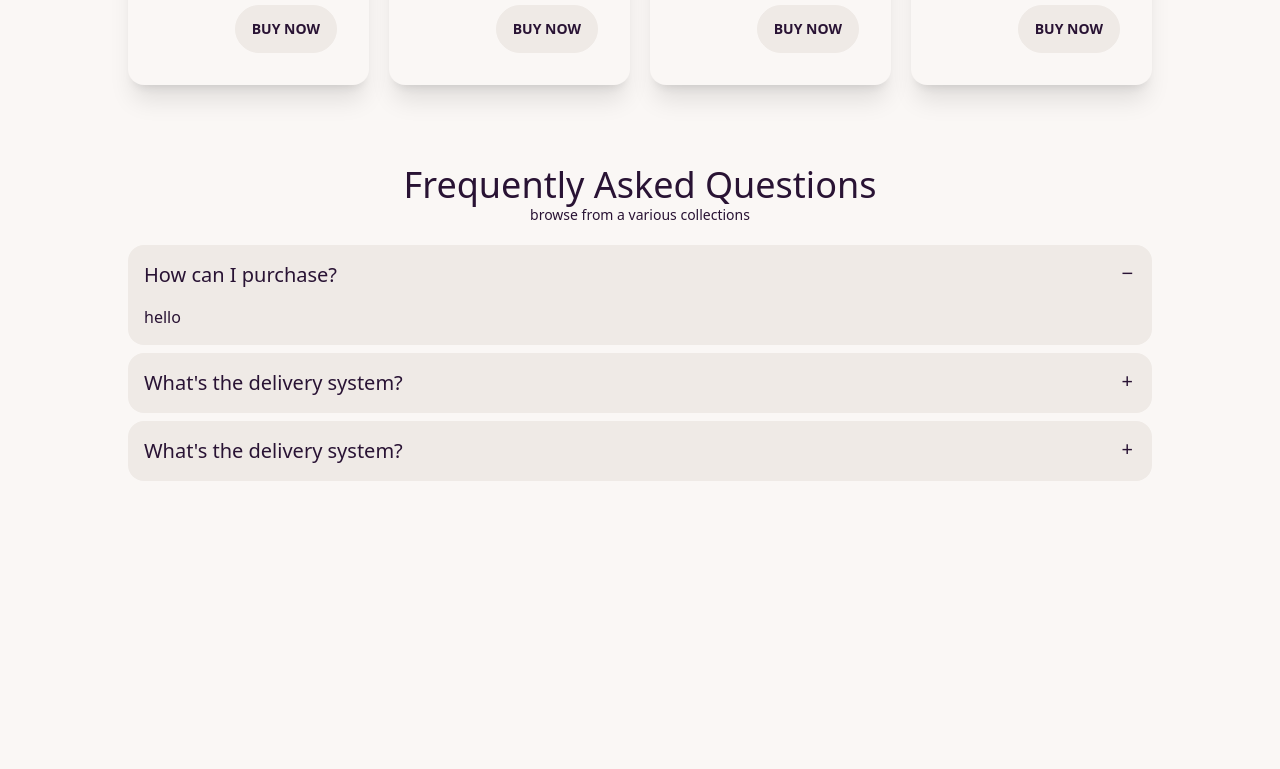
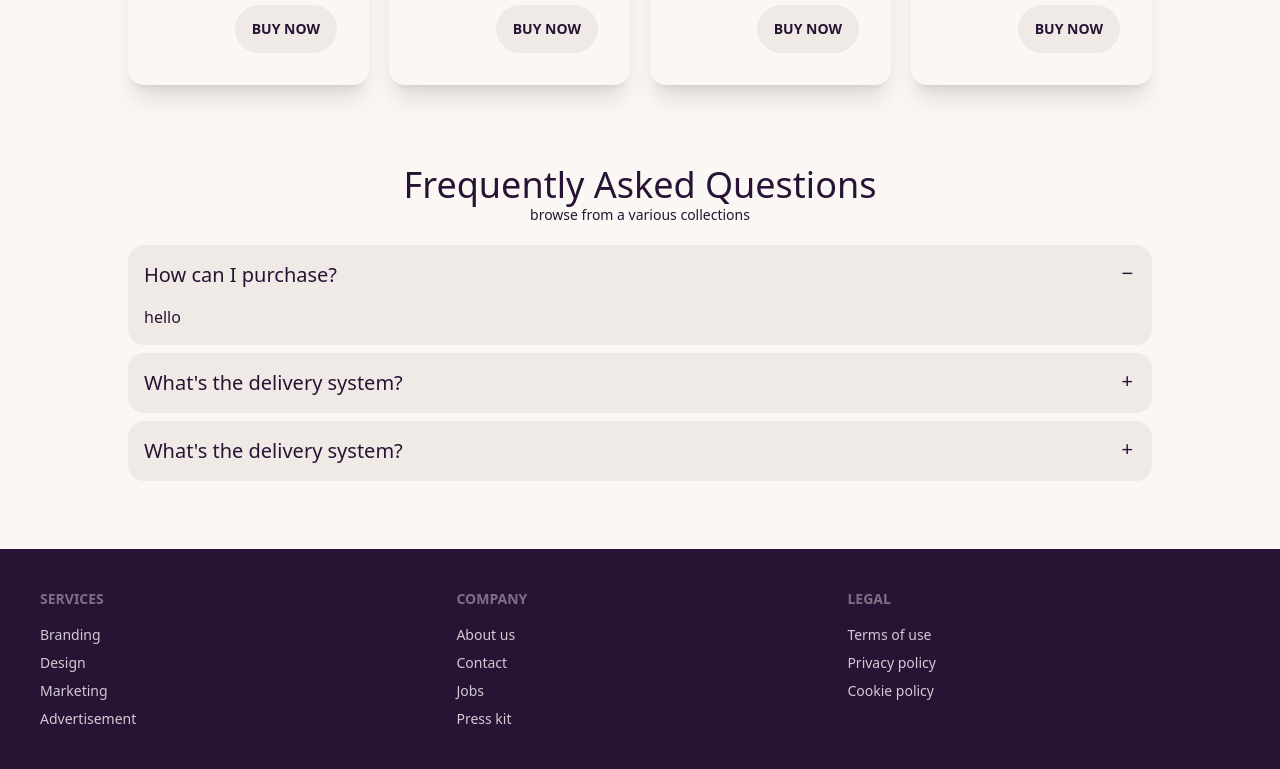
Before and after one commit to jannat710/Daisyman, a plain HTML site: page index.html in a window 1280 px wide. Shown: the part 2089-2858 px from the top of the page. Before the commit the page ends 2638 px from the top, so only its background shows below. Drawn offline with nearby package versions, Linux system fonts and the light colour scheme.

Commit message:
added footer section

```diff
--- a/index.html
+++ b/index.html
@@ -282,7 +282,30 @@
         </section>
 
     </main>
-    <footer></footer>
+    <footer>
+        <footer class="footer p-10 bg-neutral text-neutral-content">
+            <div>
+                <span class="footer-title">Services</span>
+                <a class="link link-hover">Branding</a>
+                <a class="link link-hover">Design</a>
+                <a class="link link-hover">Marketing</a>
+                <a class="link link-hover">Advertisement</a>
+            </div>
+            <div>
+                <span class="footer-title">Company</span>
+                <a class="link link-hover">About us</a>
+                <a class="link link-hover">Contact</a>
+                <a class="link link-hover">Jobs</a>
+                <a class="link link-hover">Press kit</a>
+            </div>
+            <div>
+                <span class="footer-title">Legal</span>
+                <a class="link link-hover">Terms of use</a>
+                <a class="link link-hover">Privacy policy</a>
+                <a class="link link-hover">Cookie policy</a>
+            </div>
+        </footer>
+    </footer>
 </body>
 
 </html>
```
Lines whose indentation alone changed are shown as unchanged.
